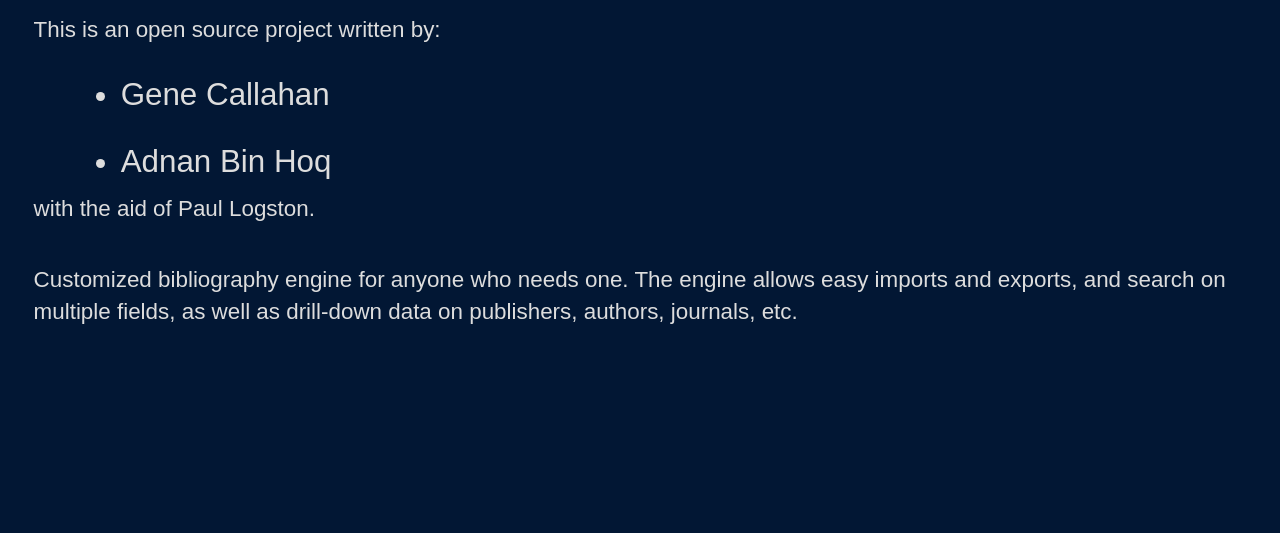
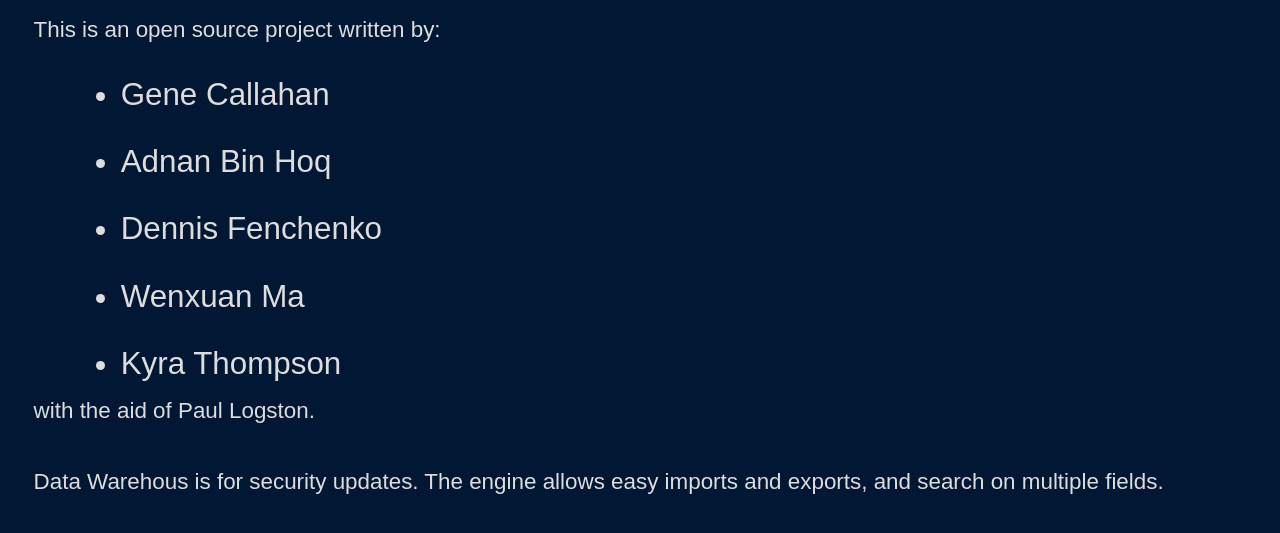
Before and after one commit to gcallah/biblio_engine, a Django app: template berkeley/templates/about.html in a window 1280 px wide. Shown: the part 176-709 px from the top of the page. Run offline with Django 3.2, Linux system fonts and the light colour scheme; the template is opened without the code that fills it, so the values that code supplies are empty.

Commit message:
changes made to the about page

```diff
--- a/berkeley/templates/about.html
+++ b/berkeley/templates/about.html
@@ -7,14 +7,17 @@
         <ul>
          <li> Gene Callahan</li>
          <li>Adnan Bin Hoq</li>
+	 <li> Dennis Fenchenko</li>
+	 <li> Wenxuan Ma</li>
+	 <li> Kyra Thompson</li>
         </ul>
         </p>
         <p>
         with the aid of Paul Logston.<br> <br>
         </p>
         <p>
-        Customized bibliography engine for anyone who needs one.
-        The engine allows easy imports and exports, and search on multiple fields, as well as drill-down data on publishers, authors, journals, etc.
+        Data Warehous is for security updates.
+        The engine allows easy imports and exports, and search on multiple fields.
         </p>
      </div>
 {% endblock content %}
```
